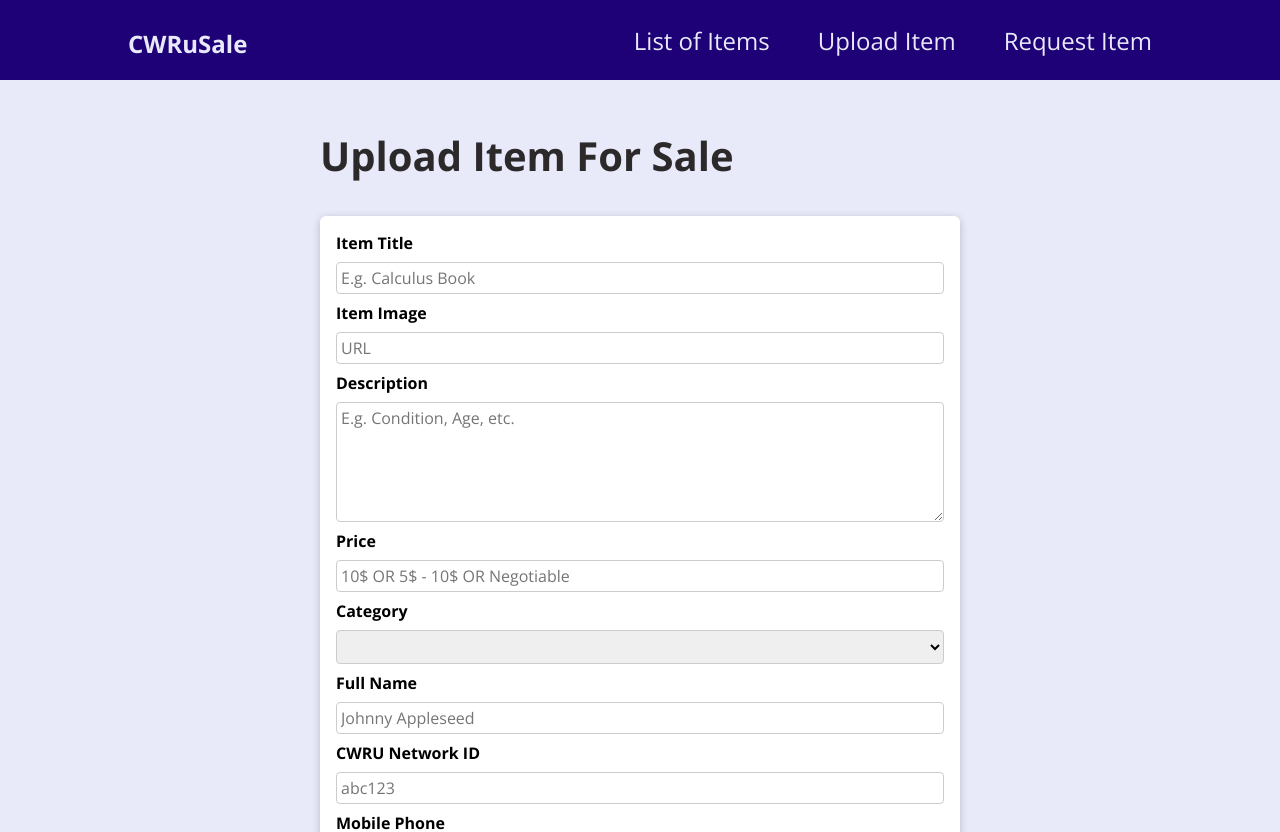
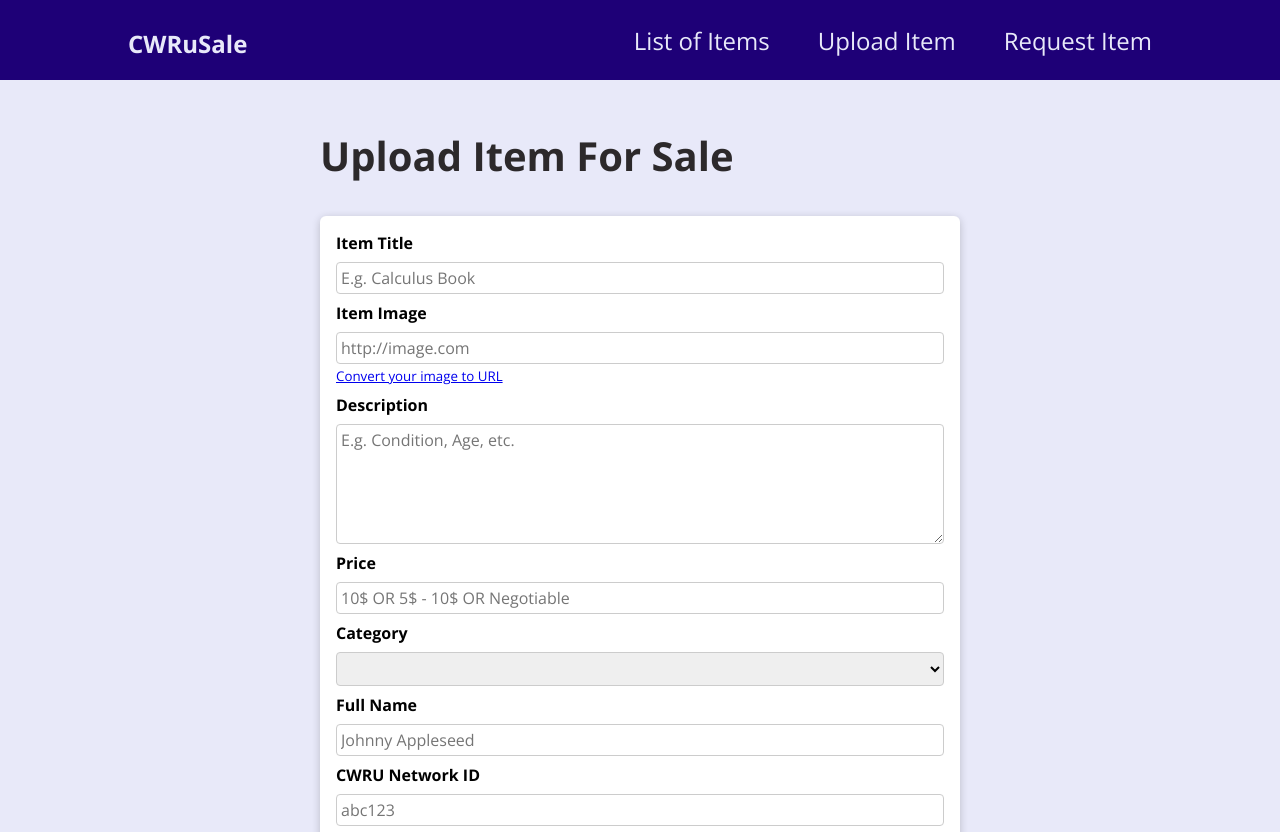
Before and after one commit to alenatochilkina11/CWRuSale, a React (Create React App) app in the folder my-app/: page /item-upload in a window 1280 px wide. Shown: the top 832 px of the page. Built offline with nearby package versions, Linux system fonts and the light colour scheme.

Commit message:
added link to convert images to urls to upload form

```diff
--- a/my-app/src/Components/Uploads/ItemUploadForm.js
+++ b/my-app/src/Components/Uploads/ItemUploadForm.js
@@ -98,10 +98,11 @@
             type="url"
             required
             id="image"
-            placeholder="URL"
+            placeholder="http://image.com"
             value={enteredImage}
             onChange={imageChangeHandler}
           />
+          <small><a href ="https://postimages.org/" target="_blank"> Convert your image to URL</a></small>
         </div>
         <div className={classes.control} data-testid="uploadDescription">
           <label htmlFor="description">Description</label>
```
